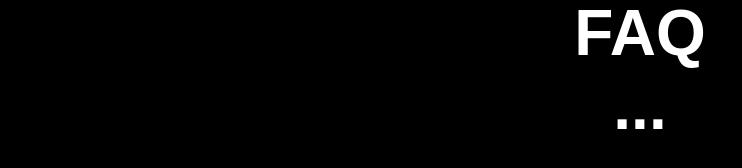
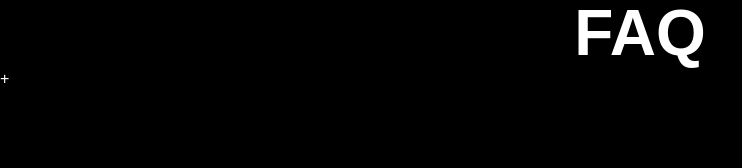
Before and after one commit to LanguageXange/NClone, a plain HTML site: page index.html in a window 1280 px wide. Shown: the part 1932-2100 px from the top of the page, 0-742 px from the left. After the commit the page ends 2068 px from the top, so only its background shows below. Drawn offline with Linux system fonts and the light colour scheme; a script that the page names is missing.

Commit message:
Update index.html

```diff
--- a/index.html
+++ b/index.html
@@ -72,7 +72,7 @@
     <section>
       <div class="container">
         <h1>FAQ</h1>
-        <h1>...</h1>
+        <div class="FAQ"> + </div>
       </div>
     </section>
 
```
